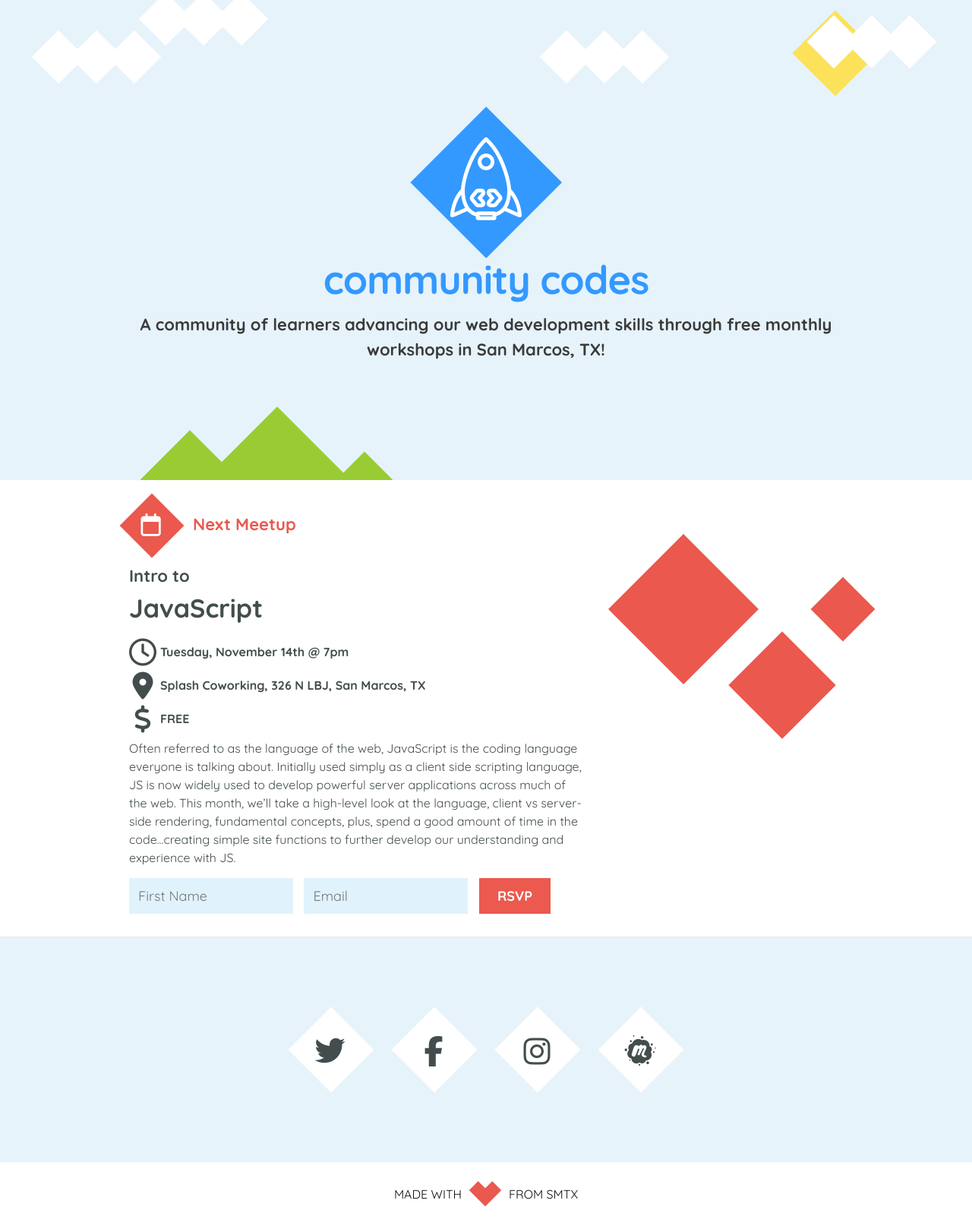
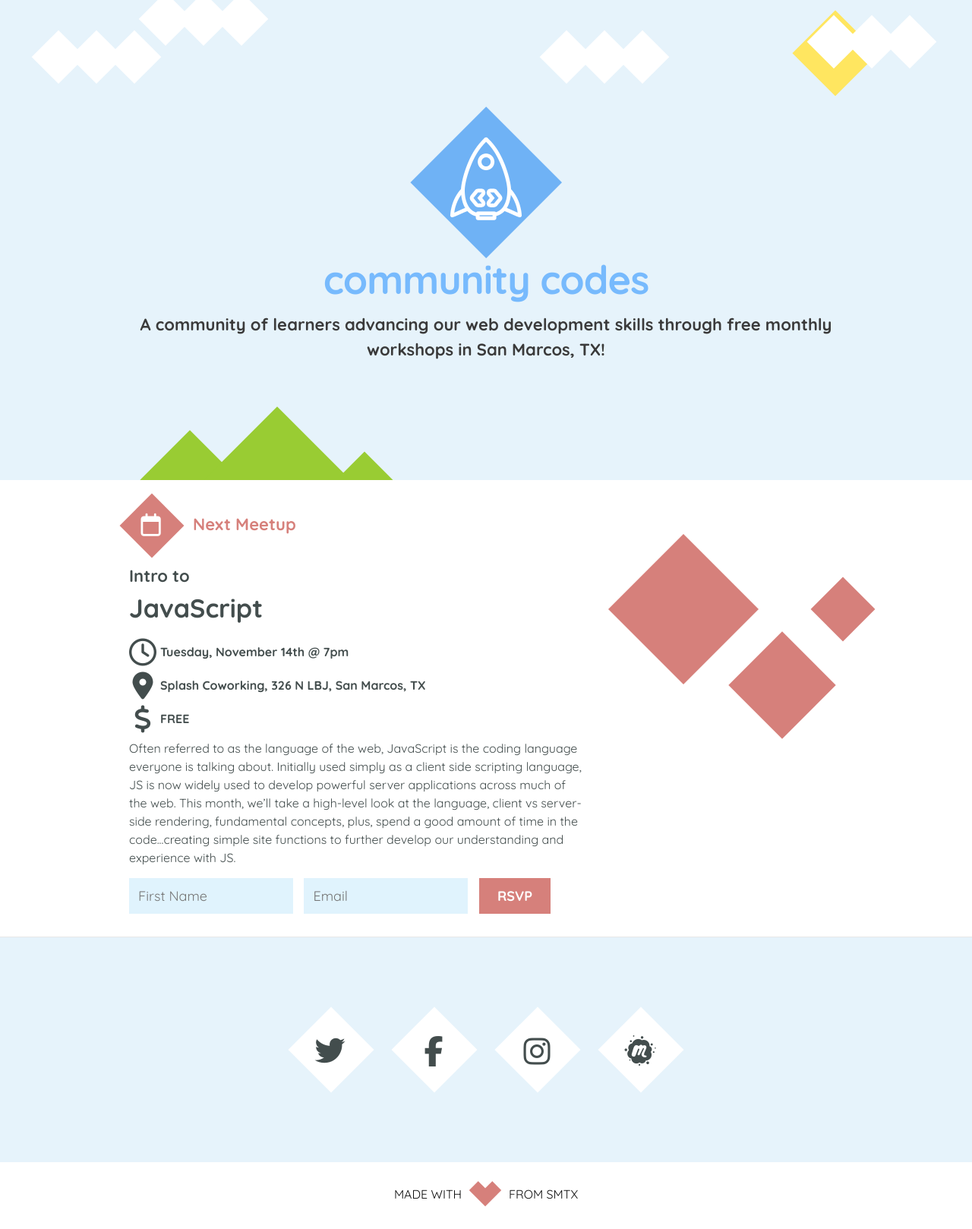
Before and after one commit to CommunityCodes/communitycodes.github.io, a Jekyll site: the page built from index.html, in a window 1280 px wide. Shown: the whole page at 76% size. Built offline with Jekyll 4.4.1, drawn with Linux system fonts in a browser that asks for light colours; nearby versions of some CDN libraries.

Commit message:
lightening the mood

```diff
--- a/_sass/_layout.scss
+++ b/_sass/_layout.scss
@@ -42,7 +42,7 @@
 
 .site-title h1 {
     font-weight: 700;
-    color: #3399ff;
+    color: #77bafd;
 }
 
 @keyframes breeze {
@@ -180,7 +180,7 @@
 .sun {
     width: 80px;
     height: 80px;
-    background: #fce25a;
+    background: #ffe660;
     -webkit-transform: rotate(45deg);
     -moz-transform: rotate(45deg);
     -ms-transform: rotate(45deg);
@@ -239,7 +239,7 @@ p.description {
 }
 
 .page-heading {
-    color: #ea584e;
+    color: #d6807b;
     display: flex;
     margin-bottom: 20px;
 }
@@ -247,7 +247,7 @@ p.description {
 .icon {
     width: 60px;
     height: 60px;
-    background: #ea584e;
+    background: #d6807b;
     -webkit-transform: rotate(45deg);
     -moz-transform: rotate(45deg);
     -ms-transform: rotate(45deg);
@@ -269,7 +269,7 @@ i.fa.fa-calendar-o {
 .d1 {
     width: 140px;
     height: 140px;
-    background: #ea584e;
+    background: #d6807b;
     -webkit-transform: rotate(45deg);
     -moz-transform: rotate(45deg);
     -ms-transform: rotate(45deg);
@@ -282,7 +282,7 @@ i.fa.fa-calendar-o {
 .d2 {
     width: 100px;
     height: 100px;
-    background: #ea584e;
+    background: #d6807b;
     -webkit-transform: rotate(45deg);
     -moz-transform: rotate(45deg);
     -ms-transform: rotate(45deg);
@@ -295,7 +295,7 @@ i.fa.fa-calendar-o {
 .d3 {
     width: 60px;
     height: 60px;
-    background: #ea584e;
+    background: #d6807b;
     -webkit-transform: rotate(45deg);
     -moz-transform: rotate(45deg);
     -ms-transform: rotate(45deg);
@@ -458,7 +458,7 @@ i.fa.fa-calendar-o {
 .base {
     width: 30px;
     height: 30px;
-    background: #ea584e;
+    background: #d6807b;
     -webkit-transform: rotate(45deg);
     -moz-transform: rotate(45deg);
     -ms-transform: rotate(45deg);
@@ -542,7 +542,7 @@ a.fbrsvp:hover {
     margin-right: 10px;
 }
 .rsvp button {
-    background: #eb594f;
+    background: #d6807b;
     border-width: 0;
     padding: 12px 24px;
     font-size: 18px;
```
Also changed, not shown: css/logo.png.
